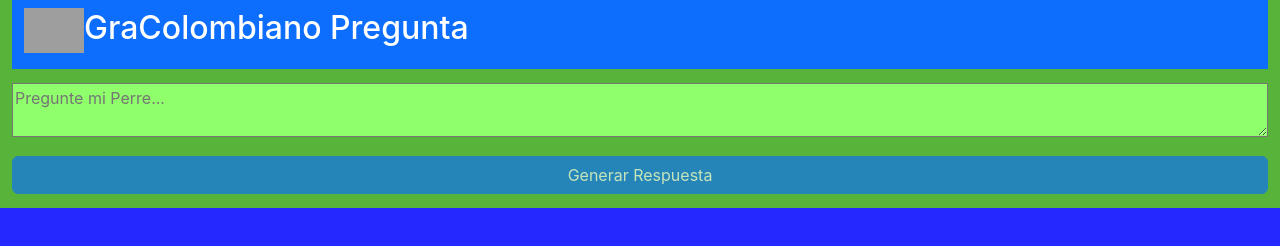
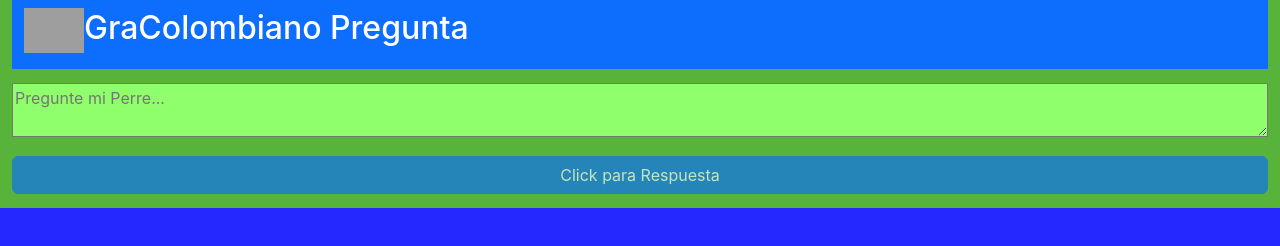
Before and after one commit to EdissonGirald0/openia-Reactivo, a React (Create React App) app: page / in a window 1280 px wide. Shown: the top 246 px of the page. Built offline with nearby package versions, Linux system fonts and the light colour scheme; no server answers; grey boxes are pictures that could not be loaded.

Commit message:
borrado error

```diff
--- a/src/App.js
+++ b/src/App.js
@@ -53,7 +53,7 @@ function App() {
         disabled={loading || prompt.length === 0}
         className="btn btn-primary"
         >
-          {loading ? "Generando respuesta....": "Generar Respuesta"}
+          {loading ? "Generando respuesta....": "Click para Respuesta"}
           </button>
         <div className="result">{result}</div>
         <nav class="navbar fixed-bottom bg-body-tertiary">
```
